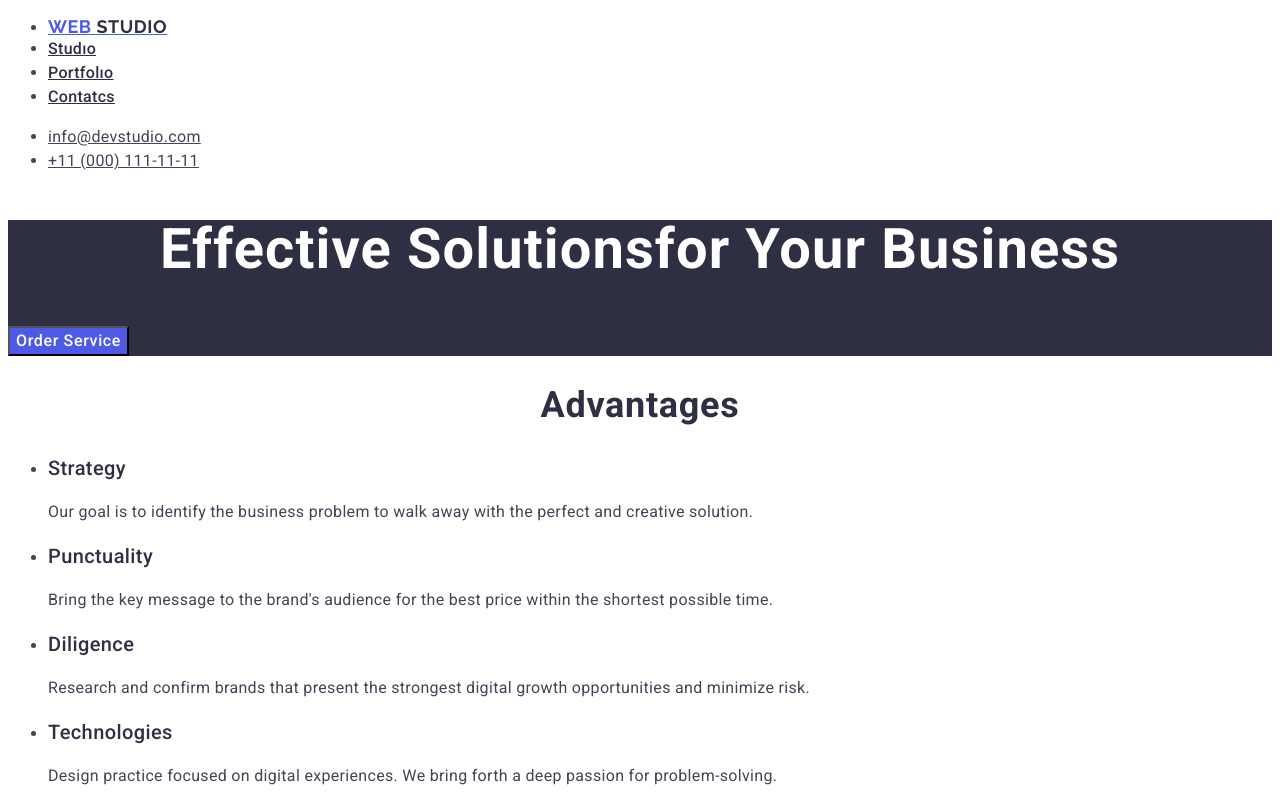
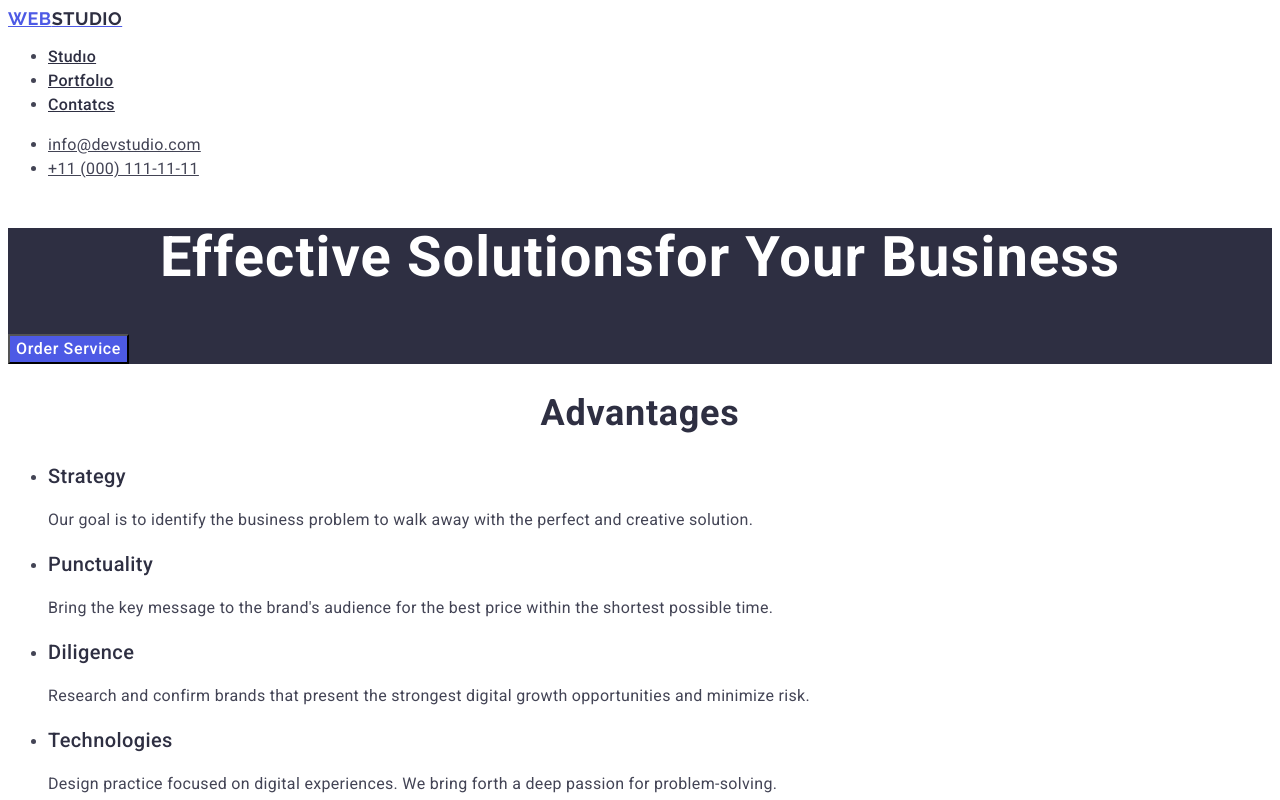
Before and after one commit to gokhankkaraduman/goit-markup-hw-01, a plain HTML site: page index.html in a window 1280 px wide. Shown: the top 800 px of the page. Drawn offline with Linux system fonts and the light colour scheme.

Commit message:
all changed added

```diff
--- a/css/index.css
+++ b/css/index.css
@@ -74,7 +74,7 @@ body{
     color: #434455;
 }
 .address-tel:hover,
-.address-mail:focus{
+.address-tel:focus{
     color: #404bbf;
 }
 .hero{
@@ -134,7 +134,7 @@ footer{
     background-color: #2e2f42;
 }
 .footer-logo{
-    font-family:"Raleway";
+    font-family: "Raleway";
     font-weight: 700;
     font-size: 18px;
     line-height:117%;
--- a/index.html
+++ b/index.html
@@ -27,10 +27,8 @@
     <header>
         <!-- Buraya yönlendirme linki gelince eklenecektir. -->
         <nav>
+            <a href="#" class="header-logo">Web<span class="header-logo-second">Studıo</span></a>
             <ul>
-                <li>
-                    <a href="#" class="header-logo">WEB <span class="header-logo-second">STUDIO</span></a>
-                </li>
                 <li>
                     <a href="./index.html" class="home-page">Studıo</a>
                 </li>
@@ -166,7 +164,7 @@
     </main>
     <footer class="footer">
         <!-- Link yönlendirmesi gelince eklenecektir. -->
-        <a href="#" class="footer-logo">WEB <span class="footer-logo-second">STUDIO</span></a>
+        <a href="#" class="footer-logo">Web <span class="footer-logo-second">Studıo</span></a>
         <p class="text">
             Increase the flow of customers and sales for your business with digital marketing & growth solutions.
         </p>
```
